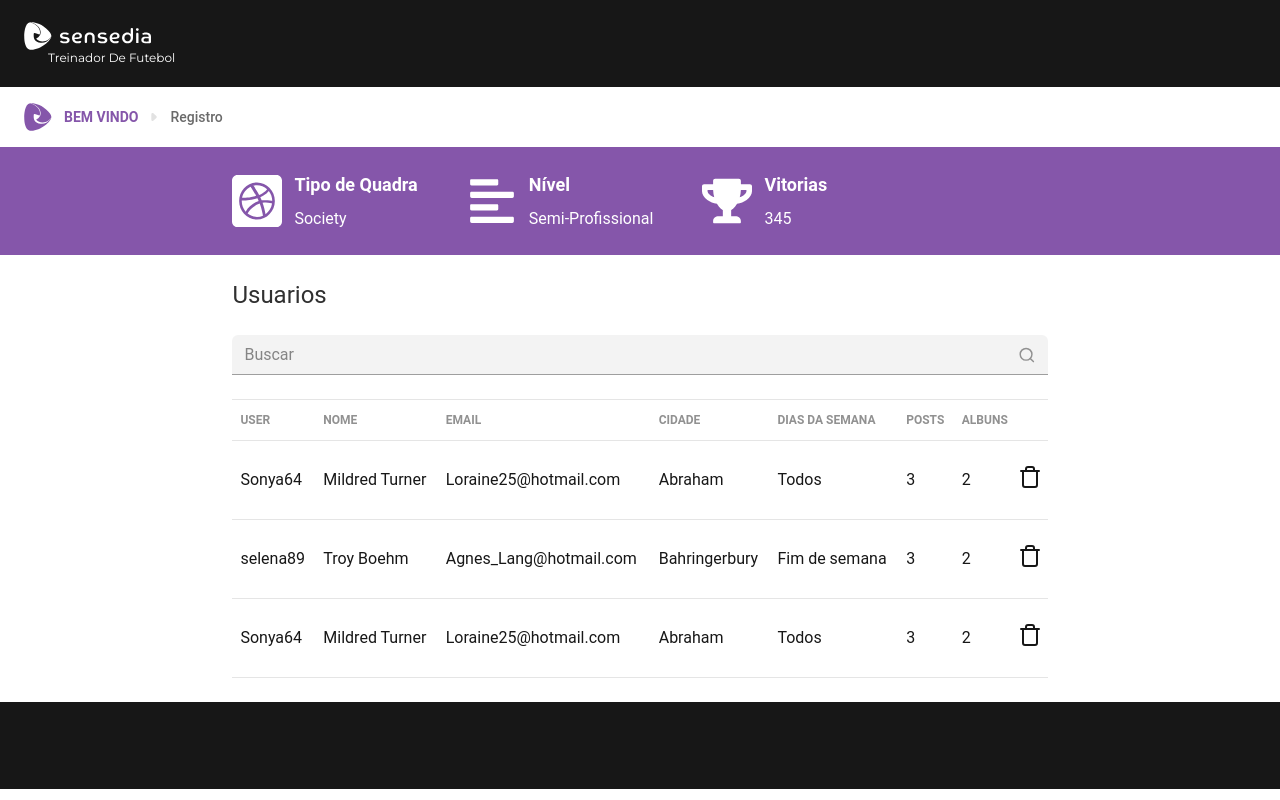
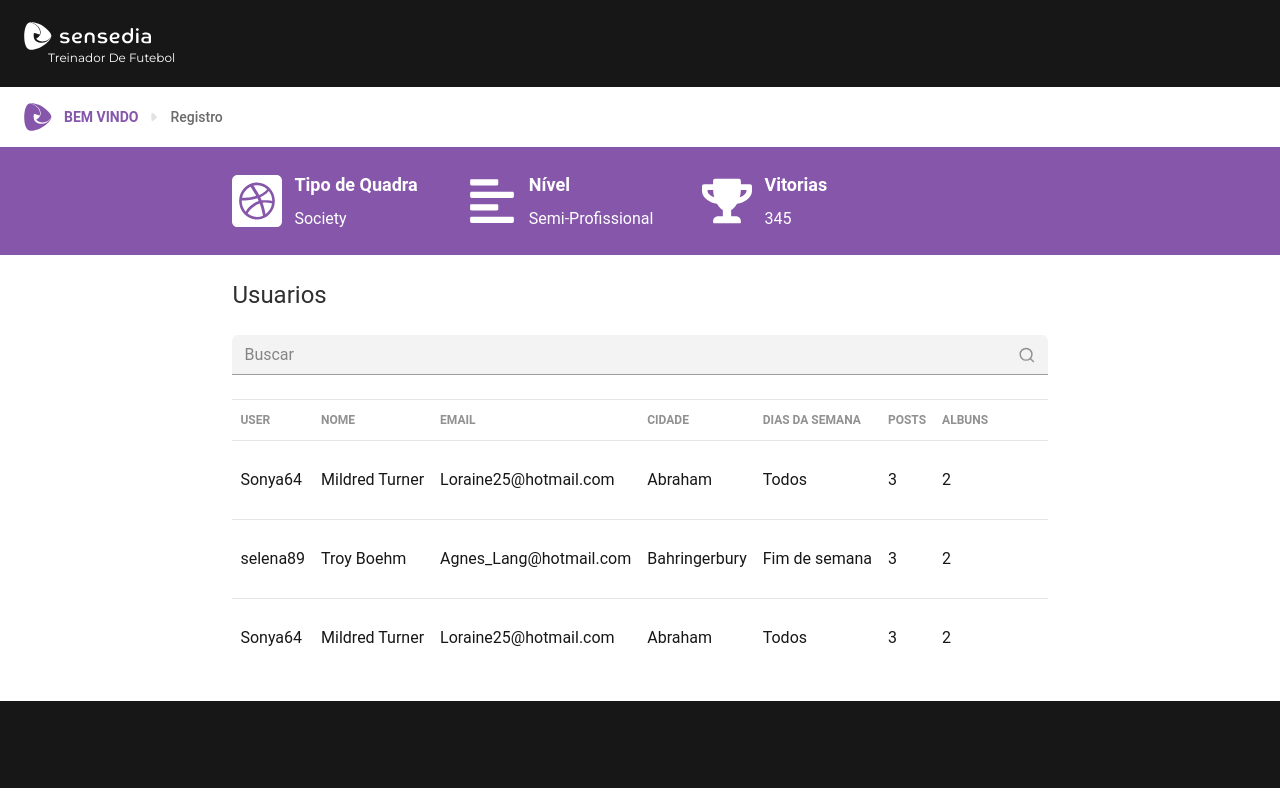
Before and after one commit to alysnnix/lab-football-coach, a Next.js app in the folder client/: page / in a window 1280 px wide. Built offline with nearby package versions, Linux system fonts and the light colour scheme.

Commit message:
style(client): clean up CSS and format code
- removed unnecessary `.app` class from CSS selectors
- formatted import statements in `index.tsx`
- adjusted structure of `Delete` component in `index.tsx`

```diff
--- a/client/src/app/(dash)/user-list/table/delete/delete.module.css
+++ b/client/src/app/(dash)/user-list/table/delete/delete.module.css
@@ -13,10 +13,10 @@
   }
 }
 
-.app :global(.dash-table table tbody tr:hover > td[data-action="delete"]) {
+:global(.dash-table table tbody tr:hover > td[data-action="delete"]) {
   animation: show 0.2s ease forwards;
 }
 
-.app :global(.dash-table table tbody tr:last-child) {
+:global(.dash-table table tbody tr:last-child) {
   border-bottom: none;
 }
--- a/client/src/app/(dash)/user-list/table/delete/index.tsx
+++ b/client/src/app/(dash)/user-list/table/delete/index.tsx
@@ -3,8 +3,8 @@
 import React from "react";
 import styles from "./delete.module.css";
 
-import {cn} from "@/lib/utils";
-import {Trash} from "lucide-react";
+import { cn } from "@/lib/utils";
+import { Trash } from "lucide-react";
 
 export const Delete = () => {
   const [, setOpen] = React.useState(false);
@@ -14,13 +14,14 @@ export const Delete = () => {
   };
 
   return (
-    <div
-      className={cn(styles.app, "relative overflow-hidden w-[30px] h-[30px]")}>
-      <button
-        onClick={handleDelete}
-        className="absolute hover:*:text-red-900 cursor-pointer w-fit active:scale-90 hover:scale-110">
-        <Trash />
-      </button>
-    </div>
+    <td data-action="delete" className={cn(styles.app, "py-6 opacity-0 overflow-hidden")}>
+      <div className={cn("relative overflow-hidden w-[30px] h-[30px]")}>
+        <button
+          onClick={handleDelete}
+          className="absolute hover:*:text-red-900 cursor-pointer w-fit active:scale-90">
+          <Trash />
+        </button>
+      </div>
+    </td>
   );
 };
--- a/client/src/app/(dash)/user-list/table/index.tsx
+++ b/client/src/app/(dash)/user-list/table/index.tsx
@@ -48,6 +48,7 @@ export const Table = () => {
             <th className="py-3 px-2 font-bold">Posts</th>
             <th className="py-3 px-2 font-bold">Albuns</th>
             <th className="py-3 px-2 font-bold w-[30px]" />
+            <th className="py-3 px-2 font-bold w-[30px]" />
           </tr>
         </thead>
         <tbody>
@@ -62,9 +63,8 @@ export const Table = () => {
               <td className="py-6 px-2">{user.dias}</td>
               <td className="py-6 px-2">{user.posts}</td>
               <td className="py-6 px-2">{user.albuns}</td>
-              <td data-action="delete" className="py-6 ">
-                <Delete />
-              </td>
+              <Delete />
+              <td className="py-6 px-2" />
             </tr>
           ))}
         </tbody>
```
